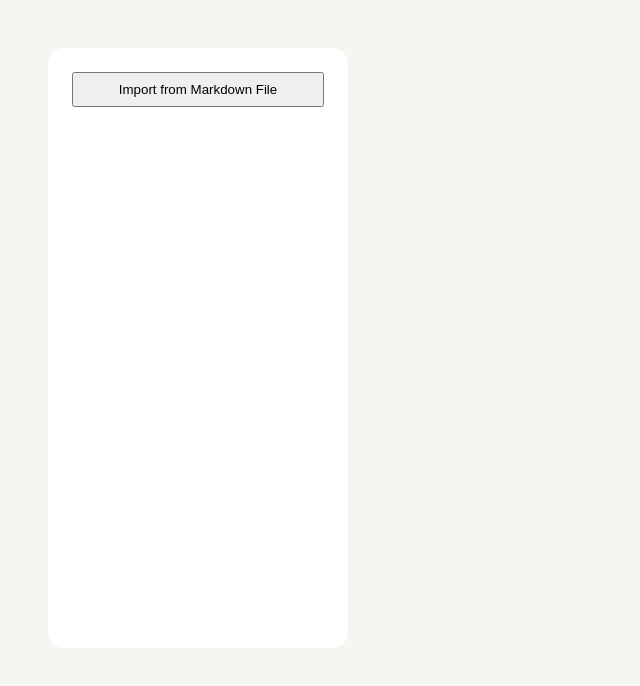
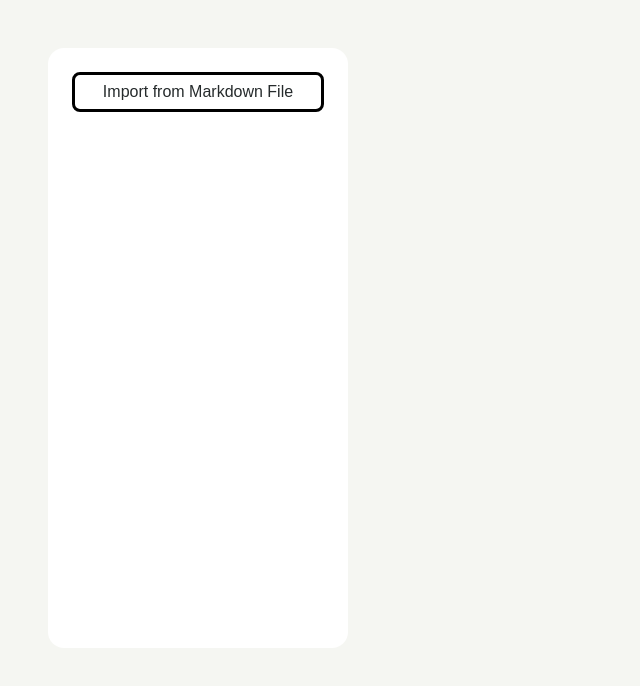
Before and after one commit to evergoldin/tasty-graph, a Next.js app: page / in a window 1280 px wide. Shown: the top 686 px of the page, without its empty margins (0-640 px from the left). Built offline with nearby package versions, Linux system fonts and the light colour scheme.

Commit message:
changed import button

```diff
--- a/app/components/Sidebar.module.css
+++ b/app/components/Sidebar.module.css
@@ -19,6 +19,22 @@
 
 .importButton {
   padding: 8px;
+  border: 3px solid black;
+  background-color: var(--background-secondary);
+  color: var(--text-primary);
+
+  border-radius: 8px;
+
+  font-size: 16px;
+  font-style: normal;
+  font-weight: 500;
+  line-height: normal;
+
+  transition: all 0.2s ease;
+}
+
+.importButton:hover {
+  background-color: #1ABAB8;
 }
 
 .error {
```
